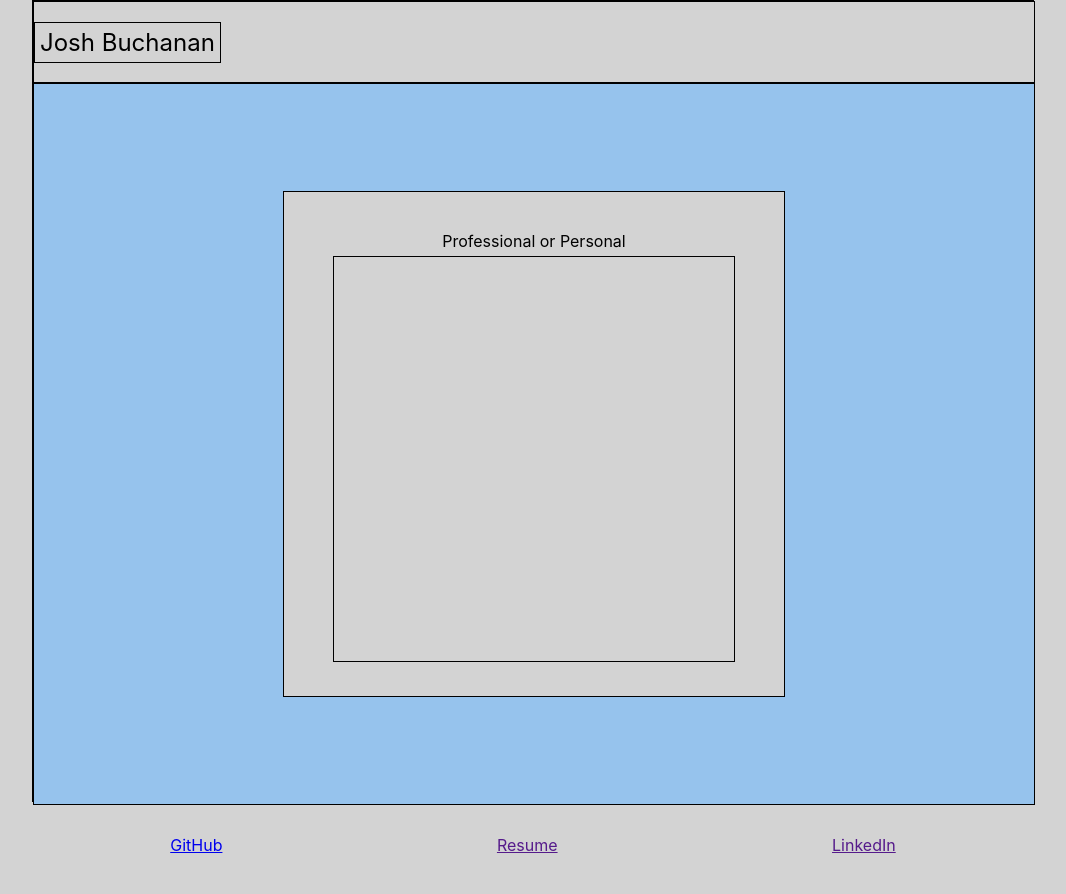
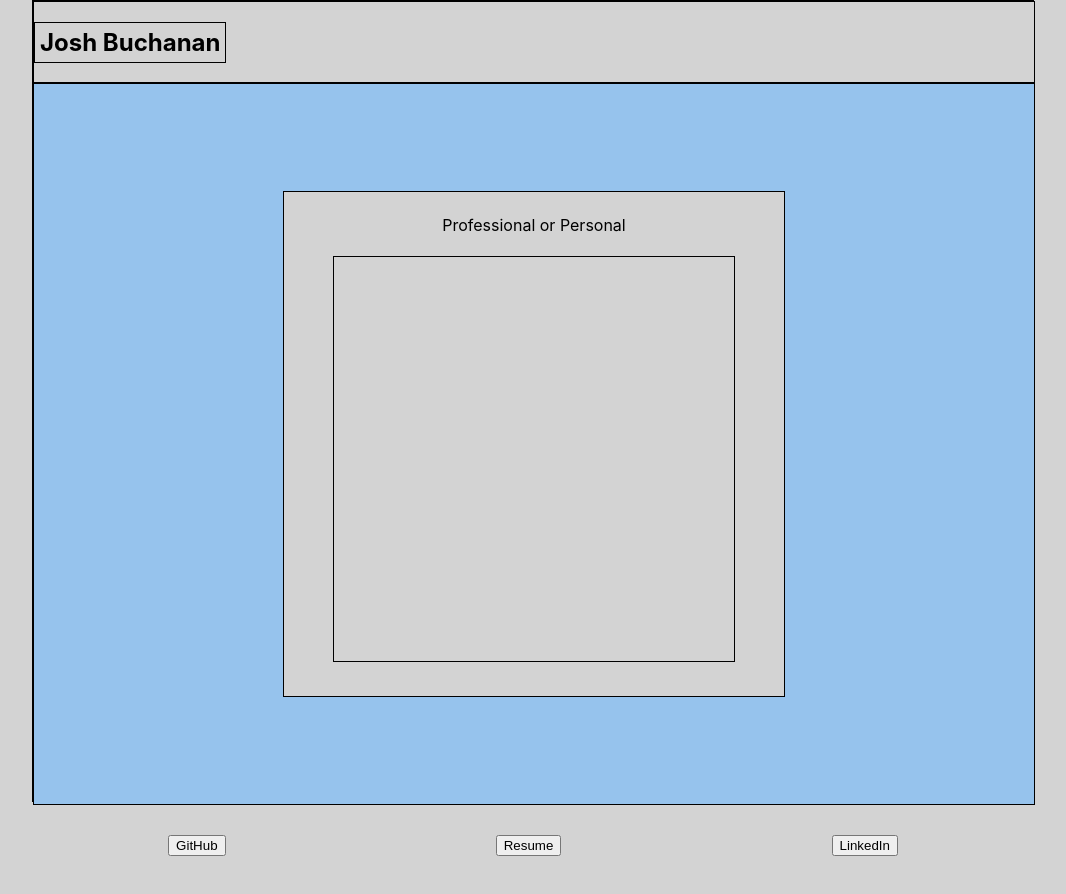
Before and after one commit to jbuchanan00/personalwebsite, a React (Create React App) app: page / in a window 1280 px wide. Shown: the top 894 px of the page, without its empty margins (107-1173 px from the left). Built offline with nearby package versions, Linux system fonts and the light colour scheme.

Commit message:
changed links to buttons.  installed react-pdf

```diff
--- a/src/App.js
+++ b/src/App.js
@@ -1,34 +1,49 @@
 import React from 'react';
 import './App.css';
+import './Resume-12.5.19.pdf';
 
 function App() {
+
+function GithubLink(){
+  console.log("Github Link")
+  window.open("https://github.com/jbuchanan00")
+}
+function ResumeLink(){
+  console.log("Resume button")
+  window.open("./Resume 12-5-2019.docx")
+}
+function LinkedInLink(){
+  console.log("Linkedin Link")
+  window.open("https://linkedin.com/in/joshua-g-buchanan")
+}
+
   return (
     <div className="App">
       <div className="MaxScreen">
         <header className="App-header">
-          <name className="HeaderName">
+          <h1 className="HeaderName">
             Josh Buchanan
-          </name>
+          </h1>
         </header>
         <div className="NonHeaderCont">
           <summary className="InfoContainer">
             <div className="ProfOrPers">
               Professional or Personal
             </div>
-            <strong className="TextContainer">
-            </strong>
+            <p className="TextContainer">
+            </p>
           </summary>
         </div>
           <footer className="LinkContainer">
-            <a href="https://github.com/jbuchanan00">
+            <button onClick = {e => GithubLink()}>
               GitHub
-            </a>
-            <a href="" download="Resume 12-5-2019.docx">
+            </button>
+            <button onClick = {e => ResumeLink()}>
               Resume
-            </a>
-            <a href="">
+            </button>
+            <button onClick = {e => LinkedInLink()}>
               LinkedIn
-            </a>
+            </button>
           </footer>
       </div>
     </div>
```
Also changed, not shown: 2 other files (tests, documents, lock files or other folders).
